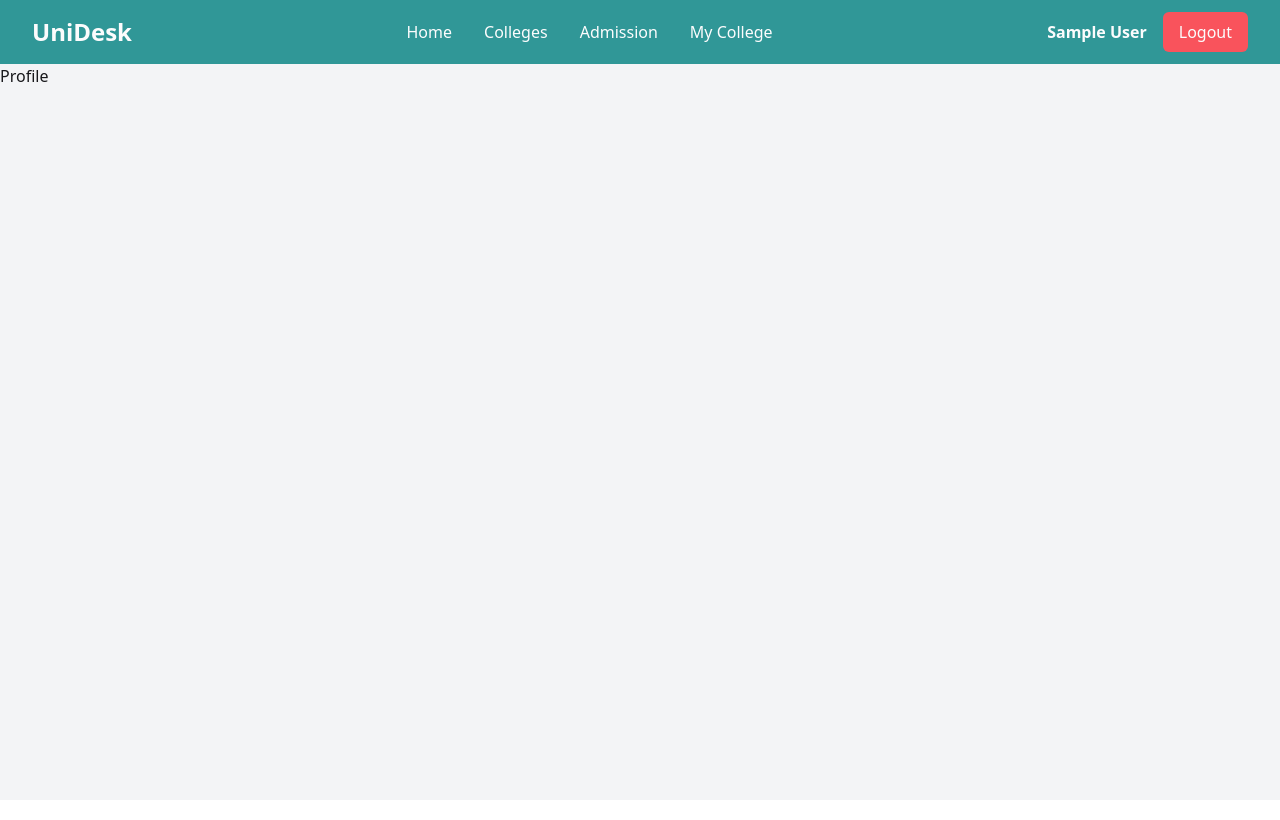
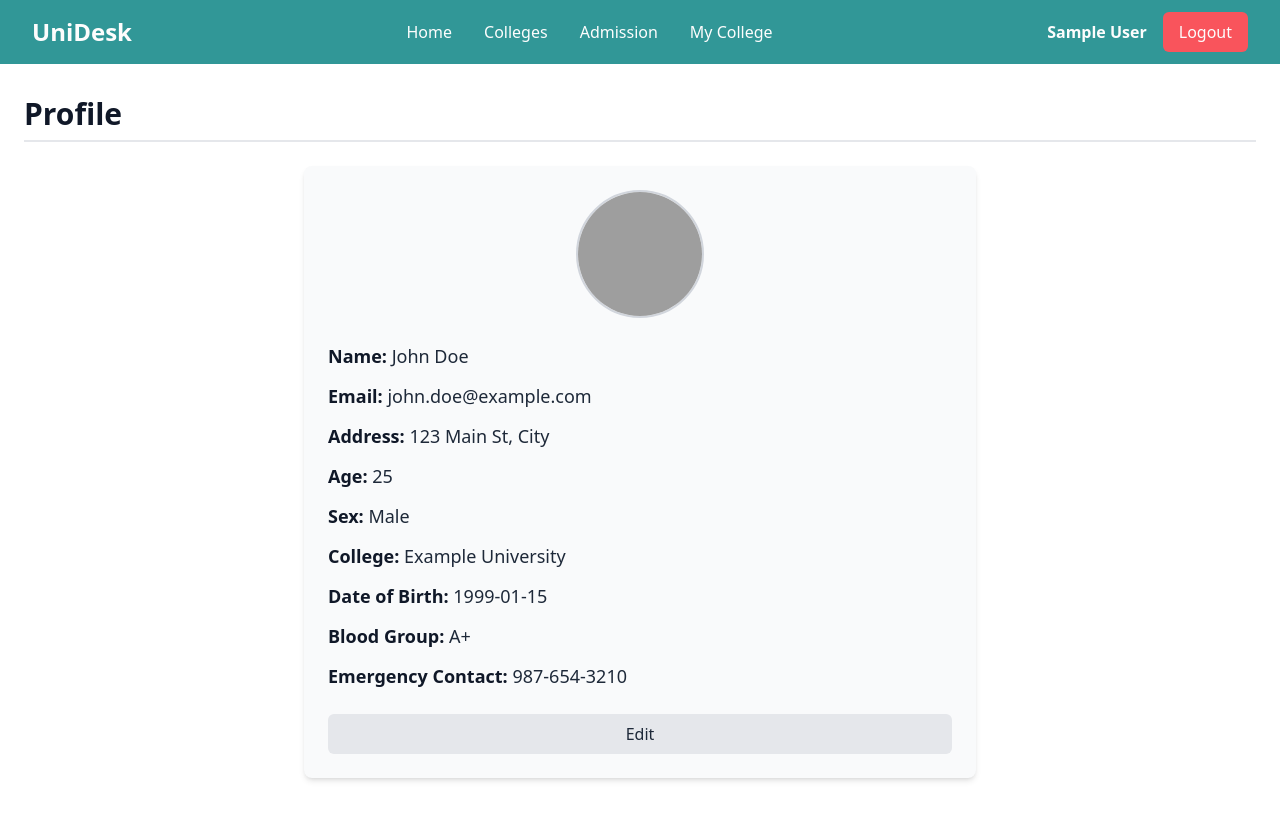
Before and after one commit to syedmehedi34/job-task-for-ph-client, a React (Vite) app: page /profile in a window 1280 px wide. Shown: the top 820 px of the page. Built offline with nearby package versions, Linux system fonts and the light colour scheme; no server answers; sample sign-in values are in the browser's storage; grey boxes are pictures that could not be loaded.

Commit message:
profile page design done

```diff
--- /dev/null
+++ b/src/pages/Profile.jsx
@@ -0,0 +1,236 @@
+import React, { useState } from "react";
+
+const Profile = () => {
+  const [isEditing, setIsEditing] = useState(false);
+  const [profile, setProfile] = useState({
+    photo: "https://img.icons8.com/?size=100&id=83190&format=png&color=000000",
+    name: "John Doe",
+    email: "john.doe@example.com",
+    address: "123 Main St, City",
+    age: 25,
+    sex: "Male",
+    college: "Example University",
+    dob: "1999-01-15",
+    bloodGroup: "A+",
+    emergencyContact: "987-654-3210",
+  });
+
+  const handleEdit = () => {
+    setIsEditing(true);
+  };
+
+  const handleSave = () => {
+    setIsEditing(false);
+    console.log("Updated Profile:", profile);
+  };
+
+  const handleChange = (e) => {
+    const { name, value } = e.target;
+    setProfile((prev) => ({ ...prev, [name]: value }));
+  };
+
+  return (
+    <div className="min-h-screen bg-white text-gray-800 py-8">
+      <div className="container mx-auto px-6">
+        <h1 className="text-3xl font-semibold text-gray-900 mb-6 border-b-2 border-gray-200 pb-2">
+          Profile
+        </h1>
+        <div className="max-w-2xl mx-auto bg-gray-50 shadow-md rounded-lg p-6">
+          {isEditing ? (
+            <>
+              <div className="mb-6">
+                <label className="block text-sm font-medium text-gray-700 mb-2">
+                  Photo URL
+                </label>
+                <input
+                  type="text"
+                  name="photo"
+                  value={profile.photo}
+                  onChange={handleChange}
+                  className="w-full p-2 border border-gray-300 rounded-md focus:outline-none focus:ring-2 focus:ring-blue-500"
+                />
+              </div>
+              <div className="flex justify-center mb-6">
+                <img
+                  src={profile.photo}
+                  alt="Profile"
+                  className="w-32 h-32 object-cover rounded-full border-2 border-gray-300"
+                />
+              </div>
+              <div className="grid grid-cols-1 md:grid-cols-2 gap-4">
+                <div className="mb-4">
+                  <label className="block text-sm font-medium text-gray-700 mb-2">
+                    Name
+                  </label>
+                  <input
+                    type="text"
+                    name="name"
+                    value={profile.name}
+                    onChange={handleChange}
+                    className="w-full p-2 border border-gray-300 rounded-md focus:outline-none focus:ring-2 focus:ring-blue-500"
+                  />
+                </div>
+                <div className="mb-4">
+                  <label className="block text-sm font-medium text-gray-700 mb-2">
+                    Email
+                  </label>
+                  <input
+                    type="email"
+                    name="email"
+                    value={profile.email}
+                    onChange={handleChange}
+                    className="w-full p-2 border border-gray-300 rounded-md focus:outline-none focus:ring-2 focus:ring-blue-500"
+                  />
+                </div>
+                <div className="mb-4">
+                  <label className="block text-sm font-medium text-gray-700 mb-2">
+                    Address
+                  </label>
+                  <input
+                    type="text"
+                    name="address"
+                    value={profile.address}
+                    onChange={handleChange}
+                    className="w-full p-2 border border-gray-300 rounded-md focus:outline-none focus:ring-2 focus:ring-blue-500"
+                  />
+                </div>
+                <div className="mb-4">
+                  <label className="block text-sm font-medium text-gray-700 mb-2">
+                    Age
+                  </label>
+                  <input
+                    type="number"
+                    name="age"
+                    value={profile.age}
+                    onChange={handleChange}
+                    className="w-full p-2 border border-gray-300 rounded-md focus:outline-none focus:ring-2 focus:ring-blue-500"
+                  />
+                </div>
+                <div className="mb-4">
+                  <label className="block text-sm font-medium text-gray-700 mb-2">
+                    Sex
+                  </label>
+                  <input
+                    type="text"
+                    name="sex"
+                    value={profile.sex}
+                    onChange={handleChange}
+                    className="w-full p-2 border border-gray-300 rounded-md focus:outline-none focus:ring-2 focus:ring-blue-500"
+                  />
+                </div>
+                <div className="mb-4">
+                  <label className="block text-sm font-medium text-gray-700 mb-2">
+                    College
+                  </label>
+                  <input
+                    type="text"
+                    name="college"
+                    value={profile.college}
+                    onChange={handleChange}
+                    className="w-full p-2 border border-gray-300 rounded-md focus:outline-none focus:ring-2 focus:ring-blue-500"
+                  />
+                </div>
+                <div className="mb-4">
+                  <label className="block text-sm font-medium text-gray-700 mb-2">
+                    Date of Birth
+                  </label>
+                  <input
+                    type="date"
+                    name="dob"
+                    value={profile.dob}
+                    onChange={handleChange}
+                    className="w-full p-2 border border-gray-300 rounded-md focus:outline-none focus:ring-2 focus:ring-blue-500"
+                  />
+                </div>
+                <div className="mb-4">
+                  <label className="block text-sm font-medium text-gray-700 mb-2">
+                    Blood Group
+                  </label>
+                  <input
+                    type="text"
+                    name="bloodGroup"
+                    value={profile.bloodGroup}
+                    onChange={handleChange}
+                    className="w-full p-2 border border-gray-300 rounded-md focus:outline-none focus:ring-2 focus:ring-blue-500"
+                  />
+                </div>
+                <div className="mb-4">
+                  <label className="block text-sm font-medium text-gray-700 mb-2">
+                    Emergency Contact
+                  </label>
+                  <input
+                    type="text"
+                    name="emergencyContact"
+                    value={profile.emergencyContact}
+                    onChange={handleChange}
+                    className="w-full p-2 border border-gray-300 rounded-md focus:outline-none focus:ring-2 focus:ring-blue-500"
+                  />
+                </div>
+              </div>
+              <button
+                onClick={handleSave}
+                className="w-full mt-4 bg-blue-600 text-white py-2 rounded-md hover:bg-blue-700 transition-colors duration-200"
+              >
+                Save
+              </button>
+            </>
+          ) : (
+            <>
+              <div className="flex justify-center mb-6">
+                <img
+                  src={profile.photo}
+                  alt="Profile"
+                  className="w-32 h-32 object-cover rounded-full border-2 border-gray-300"
+                />
+              </div>
+              <div className="space-y-3">
+                <p className="text-lg font-medium">
+                  <strong className="text-gray-900">Name:</strong>{" "}
+                  {profile.name}
+                </p>
+                <p className="text-lg font-medium">
+                  <strong className="text-gray-900">Email:</strong>{" "}
+                  {profile.email}
+                </p>
+                <p className="text-lg font-medium">
+                  <strong className="text-gray-900">Address:</strong>{" "}
+                  {profile.address}
+                </p>
+                <p className="text-lg font-medium">
+                  <strong className="text-gray-900">Age:</strong> {profile.age}
+                </p>
+                <p className="text-lg font-medium">
+                  <strong className="text-gray-900">Sex:</strong> {profile.sex}
+                </p>
+                <p className="text-lg font-medium">
+                  <strong className="text-gray-900">College:</strong>{" "}
+                  {profile.college}
+                </p>
+                <p className="text-lg font-medium">
+                  <strong className="text-gray-900">Date of Birth:</strong>{" "}
+                  {profile.dob}
+                </p>
+                <p className="text-lg font-medium">
+                  <strong className="text-gray-900">Blood Group:</strong>{" "}
+                  {profile.bloodGroup}
+                </p>
+                <p className="text-lg font-medium">
+                  <strong className="text-gray-900">Emergency Contact:</strong>{" "}
+                  {profile.emergencyContact}
+                </p>
+              </div>
+              <button
+                onClick={handleEdit}
+                className="mt-6 w-full bg-gray-200 text-gray-800 py-2 rounded-md hover:bg-gray-300 transition-colors duration-200"
+              >
+                Edit
+              </button>
+            </>
+          )}
+        </div>
+      </div>
+    </div>
+  );
+};
+
+export default Profile;
--- a/src/routes/routes.jsx
+++ b/src/routes/routes.jsx
@@ -6,6 +6,7 @@ import Registration from "../pages/Auth/Registration";
 import Error from "../pages/Error";
 import ProtectedRoute from "./ProtectedRoute";
 import MyCollege from "../pages/MyCollege/MyCollege";
+import Profile from "../pages/Profile";
 
 export const router = createBrowserRouter([
   {
@@ -45,7 +46,7 @@ export const router = createBrowserRouter([
         path: "/profile",
         element: (
           <ProtectedRoute>
-            <div>Profile</div>
+            <Profile />
           </ProtectedRoute>
         ),
       },
```
